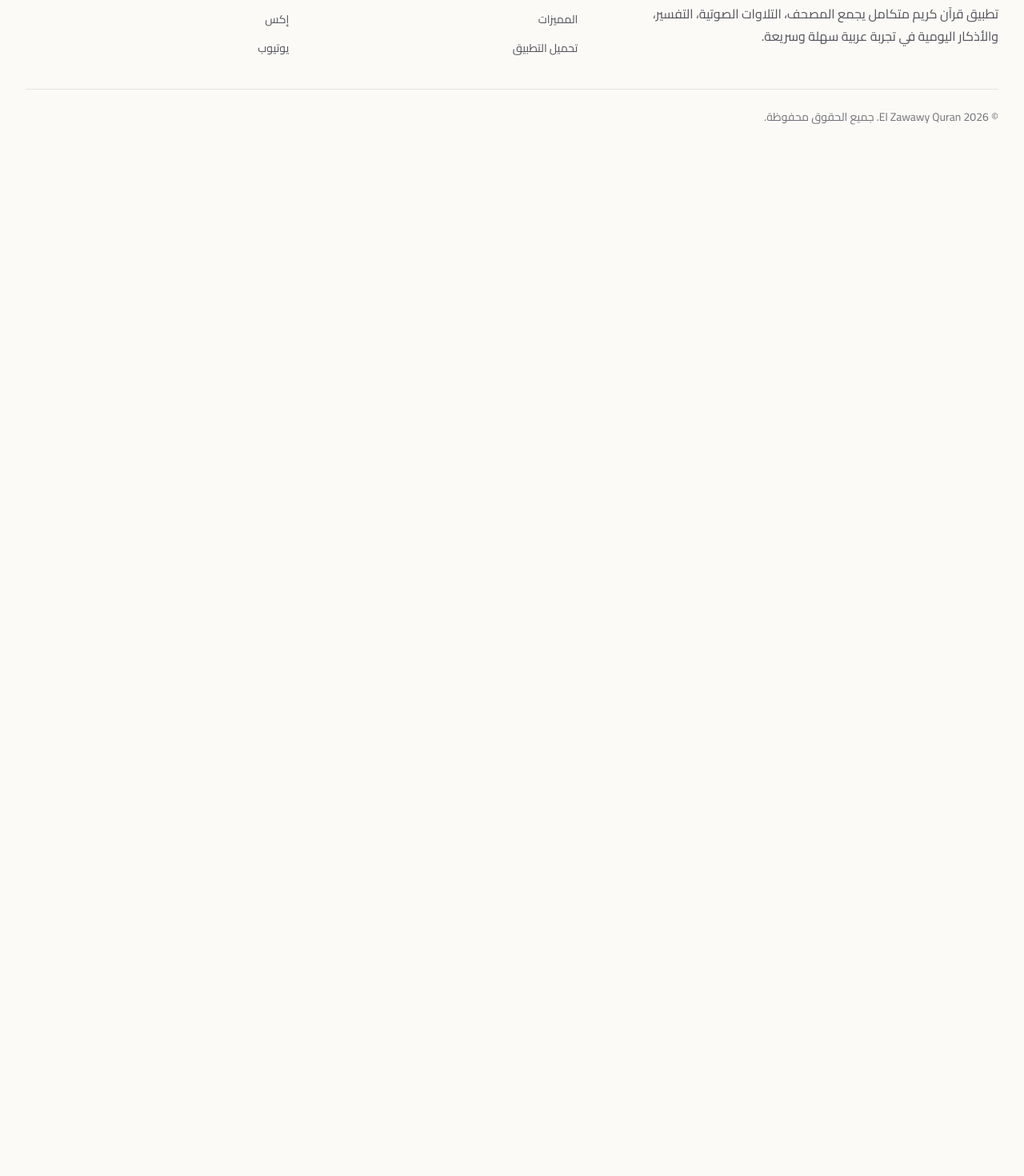
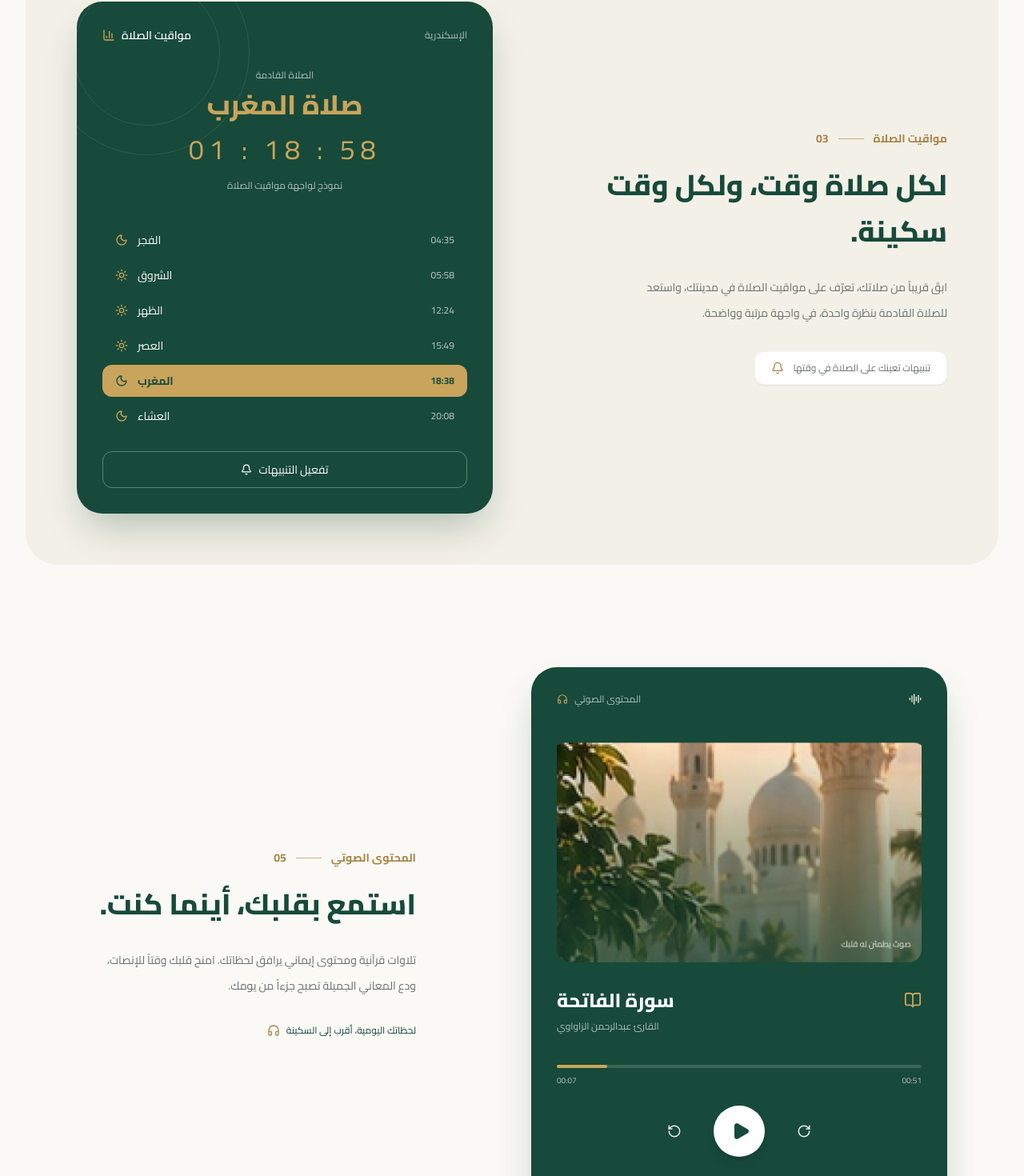
Before and after one commit to Ahmedghoneiim/el-zawawy, a React (Vite) app: page / in a window 1280 px wide. Shown: the part 3388-4858 px from the top of the page at 80% size. Before the commit the page ends 3584 px from the top, so only its background shows below. Built offline with nearby package versions, Linux system fonts and the light colour scheme; a web font is replaced by a local one.

Commit message:
shahd: add prayer times and audio sections

```diff
--- /dev/null
+++ b/src/features/landing/components/AudioSection.jsx
@@ -0,0 +1,125 @@
+// سكشن 05 | المحتوى الصوتي
+import { useEffect, useState } from "react";
+import { AudioLines, BookOpen, Headphones, Pause, Play, RotateCcw, RotateCw } from "lucide-react";
+import { Container } from "../../../components/ui";
+
+const TOTAL = 51;
+const COVER = "/mosque.png";
+
+const fmt = (s) => `${String(Math.floor(s / 60)).padStart(2, "0")}:${String(s % 60).padStart(2, "0")}`;
+
+export function AudioSection() {
+  const [playing, setPlaying] = useState(false);
+  const [pos, setPos] = useState(7);
+
+  // العدّاد
+  useEffect(() => {
+    if (!playing) return;
+    const id = setInterval(() => setPos((p) => Math.min(TOTAL, p + 1)), 1000);
+    return () => clearInterval(id);
+  }, [playing]);
+
+
+  useEffect(() => {
+    if (pos >= TOTAL) setPlaying(false);
+  }, [pos]);
+
+  const skip = (d) => setPos((p) => Math.min(TOTAL, Math.max(0, p + d)));
+
+  const togglePlay = () => {
+    if (pos >= TOTAL) setPos(0);
+    setPlaying((p) => !p);
+  };
+
+  return (
+    <section className="bg-cream py-10">
+      <Container>
+        <div className="grid items-center gap-12 py-6 md:px-16 md:py-12 lg:grid-cols-2">
+
+          <div
+            dir="ltr"
+            className="relative order-2 mx-auto w-full max-w-[600px] rounded-[32px] bg-pine p-8 shadow-2xl shadow-pine/30 lg:order-1"
+          >
+            <div className="flex items-center justify-between text-xs text-white/65">
+              <span className="flex items-center gap-2">
+                <Headphones size={14} className="text-goldlight" />
+                المحتوى الصوتي
+              </span>
+              <AudioLines size={16} className="text-sand" />
+            </div>
+
+            <div className="relative mt-5 overflow-hidden rounded-2xl">
+              <img
+                src={COVER}
+                alt="مسجد"
+                className="aspect-[500/330] w-full object-cover"
+              />
+            </div>
+
+            <div className="mt-8 flex items-start justify-between">
+              <div>
+                <h3 className="text-2xl font-extrabold text-white">سورة الفاتحة</h3>
+                <p className="mt-2 text-xs text-white/65">القارئ عبدالرحمن الزاواوي</p>
+              </div>
+              <BookOpen size={22} className="mt-1 text-goldlight" />
+            </div>
+
+            <div className="mt-10">
+              <div className="h-1 w-full rounded-full bg-white/15">
+                <div
+                  className="h-full rounded-full bg-goldlight transition-[width] duration-1000 ease-linear"
+                  style={{ width: `${(pos / TOTAL) * 100}%` }}
+                />
+              </div>
+              <div className="mt-2 flex justify-between text-[10px] text-white/65">
+                <span>{fmt(pos)}</span>
+                <span>{fmt(TOTAL)}</span>
+              </div>
+            </div>
+
+            <div className="mt-6 flex items-center justify-center gap-10">
+              <button onClick={() => skip(-10)} aria-label="رجوع 10 ثواني" className="text-white/90 hover:text-white">
+                <RotateCcw size={18} />
+              </button>
+              <button
+                onClick={togglePlay}
+                aria-label={playing ? "إيقاف مؤقت" : "تشغيل"}
+                className="flex h-16 w-16 items-center justify-center rounded-full bg-white text-pine shadow-lg transition-transform active:scale-95"
+              >
+                {playing ? (
+                  <Pause size={24} fill="currentColor" />
+                ) : (
+                  <Play size={24} fill="currentColor" className="ml-1" />
+                )}
+              </button>
+              <button onClick={() => skip(10)} aria-label="تقديم 10 ثواني" className="text-white/90 hover:text-white">
+                <RotateCw size={18} />
+              </button>
+            </div>
+
+            <p className="mt-8 text-center text-[11px] text-white/50">استمع إلى نموذج من التلاوة</p>
+          </div>
+
+
+          <div className="order-1 lg:order-2 lg:ps-24">
+            <p dir="ltr" className="mb-5 flex items-center justify-end gap-3 text-sm font-bold text-bronze">
+              <span>05</span>
+              <span className="h-px w-8 bg-bronze/60" />
+              <span>المحتوى الصوتي</span>
+            </p>
+            <h2 className="max-w-[420px] text-4xl font-extrabold leading-[1.6] text-pine">
+              استمع بقلبك، أينما كنت.
+            </h2>
+            <p className="mt-6 max-w-[400px] text-sm leading-8 text-muted">
+              تلاوات قرآنية ومحتوى إيماني يرافق لحظاتك. امنح قلبك وقتاً للإنصات، ودع المعاني الجميلة تصبح جزءاً من يومك.
+            </p>
+            <span className="mt-8 inline-flex items-center gap-2 text-xs text-pine">
+              لحظاتك اليومية، أقرب إلى السكينة
+              <Headphones size={16} className="text-bronze" />
+            </span>
+          </div>
+        </div>
+      </Container>
+    </section>
+  );
+}
--- a/src/features/landing/components/LandingPage.jsx
+++ b/src/features/landing/components/LandingPage.jsx
@@ -6,17 +6,27 @@ import Header from "./Header";
 import AthkarSection from "./AthkarSection";
 import QuranSection from "./QuranSection";
 
+import {PrayerTimesSection} from "./PrayerTimesSection";
+import {AudioSection}  from "./AudioSection";
+
+
 
 export function LandingPage() {
   return (
     <div dir="rtl" className="min-h-screen bg-[#fbfaf6] text-zinc-950">
       <Navbar />
       <main>
+
         <HeroSection />
         <FeaturesSection />
         <Header />
         <QuranSection />
         <AthkarSection />
+        <PrayerTimesSection/>
+        <AudioSection/>
+
+
+
       </main>
       <Footer />
     </div>
--- /dev/null
+++ b/src/features/landing/components/PrayerTimesSection.jsx
@@ -0,0 +1,93 @@
+// سكشن 03 | مواقيت الصلاة
+import { Bell, BarChart3, Moon, Sun } from "lucide-react";
+import { Container } from "../../../components/ui";
+
+const PRAYERS = [
+  { name: "الفجر", time: "04:35", icon: Moon },
+  { name: "الشروق", time: "05:58", icon: Sun },
+  { name: "الظهر", time: "12:24", icon: Sun },
+  { name: "العصر", time: "15:49", icon: Sun },
+  { name: "المغرب", time: "18:38", icon: Moon, active: true },
+  { name: "العشاء", time: "20:08", icon: Moon },
+];
+
+export function PrayerTimesSection() {
+  return (
+    <section className="bg-cream py-10">
+      <Container>
+        <div className="grid items-center gap-12 rounded-[40px] bg-sand p-6 md:p-16 lg:grid-cols-2">
+
+          <div>
+            <p dir="ltr" className="mb-5 flex items-center justify-end gap-3 text-sm font-bold text-bronze">
+              <span>03</span>
+              <span className="h-px w-8 bg-bronze/60" />
+              <span>مواقيت الصلاة</span>
+            </p>
+            <h2 className="text-4xl font-extrabold leading-[1.6] text-pine">
+              لكل صلاة وقت، ولكل وقت سكينة.
+            </h2>
+            <p className="mt-6 max-w-[400px] text-sm leading-8 text-muted">
+              ابقَ قريباً من صلاتك، تعرّف على مواقيت الصلاة في مدينتك، واستعد للصلاة القادمة بنظرة واحدة، في واجهة مرتبة وواضحة.
+            </p>
+
+            <span
+              dir="ltr"
+              className="mt-8 inline-flex items-center gap-3 rounded-xl border border-black/5 bg-white px-5 py-3 text-xs text-muted shadow-sm"
+            >
+              <Bell size={16} className="text-bronze" />
+              تنبيهات تعينك على الصلاة في وقتها
+            </span>
+          </div>
+
+
+          <div
+            dir="ltr"
+            className="relative mx-auto w-full max-w-[550px] overflow-hidden rounded-[32px] bg-pine p-8 shadow-2xl shadow-pine/30"
+          >
+            <span aria-hidden className="absolute -left-10 -top-16 h-64 w-64 rounded-full border border-white/10" />
+            <span aria-hidden className="absolute -left-1 -top-7 h-[183px] w-[183px] rounded-full border border-white/10" />
+
+            <div className="relative flex items-center justify-between">
+              <span className="flex items-center gap-2 text-sm font-semibold text-white">
+                <BarChart3 size={16} className="text-goldlight" />
+                مواقيت الصلاة
+              </span>
+              <span className="text-xs text-white/65">الإسكندرية</span>
+            </div>
+
+            <div className="relative mt-8 text-center">
+              <p className="text-xs text-white/65">الصلاة القادمة</p>
+              <h3 className="mt-2 text-[34px] font-extrabold leading-tight text-goldlight">صلاة المغرب</h3>
+              <p className="mt-2 text-[34px] font-light tracking-[0.2em] text-goldlight">
+                01 : 18 : 58
+              </p>
+              <p className="mt-3 text-xs text-white/65">نموذج لواجهة مواقيت الصلاة</p>
+            </div>
+
+            <ul className="relative mt-10 space-y-1">
+              {PRAYERS.map(({ name, time, icon: Icon, active }) => (
+                <li
+                  key={name}
+                  className={`flex items-center justify-between rounded-xl px-4 py-2.5 text-sm ${
+                    active ? "bg-goldlight font-bold text-pine" : "text-white"
+                  }`}
+                >
+                  <span className="flex items-center gap-3">
+                    <Icon size={16} className={active ? "text-pine" : "text-goldlight"} />
+                    {name}
+                  </span>
+                  <span className={`text-xs ${active ? "" : "text-white/70"}`}>{time}</span>
+                </li>
+              ))}
+            </ul>
+
+            <button className="relative mt-6 flex w-full items-center justify-center gap-2 rounded-xl border border-white/30 py-3 text-sm text-white hover:bg-white/5">
+              <Bell size={14} />
+              تفعيل التنبيهات
+            </button>
+          </div>
+        </div>
+      </Container>
+    </section>
+  );
+}
--- a/tailwind.config.js
+++ b/tailwind.config.js
@@ -48,6 +48,14 @@ export default {
           900: "#141714",
           950: "#090b0a",
         },
+
+        pine: "#174A3A",
+        bronze: "#A78343",
+        goldlight: "#C9A45C",
+        sand: "#F3F0E7",
+        cream: "#FAF9F6",
+        muted: "#68736F",
+
       },
       fontFamily: {
         body: ['"Cairo"', "system-ui", "sans-serif"],
```
Also changed, not shown: public/mosque.png (added).
